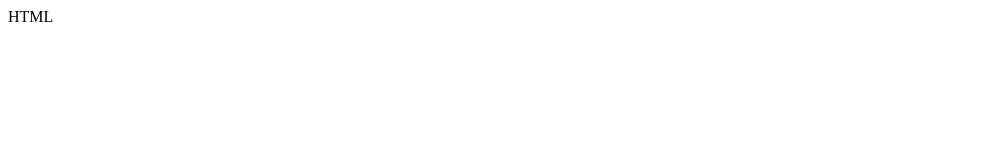
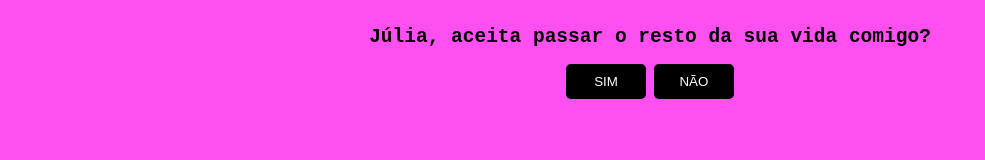
Before and after one commit to erysj/together.github.io, a plain HTML site: page index.html in a window 1280 px wide. Shown: the whole page, without its empty margins (0-985 px from the left). Drawn offline with Linux system fonts and the light colour scheme.

Commit message:
index.html

```diff
--- a/index.html
+++ b/index.html
@@ -1 +1,58 @@
-HTML
+<!DOCTYPE html>
+<html lang="en">
+<head>
+    <meta charset="UTF-8">
+    <meta name="viewport" content="width=device-width, initial-scale=1.0">
+    <title>Pedido inrrecusavél</title>
+</head>
+<body>
+    <div id="conteudo">
+     <h2>Júlia, aceita passar o resto da sua vida comigo?</h2>
+     <button class="btn" onclick="sim()">SIM</button>
+     <button class="btn" onclick="desvia(this)" onmouseover="desvia(this)">NÃO</button>
+    </div>
+</body>
+
+<style>
+   #conteudo {
+       background: #ff35efde;
+       width: 100%;
+       height: 100%;
+       position: fixed;
+       top: 0;
+       left: 0;
+       padding: 10px;
+       text-align: center;
+       font-family: monospace;
+   }
+   .btn {
+       background: black;
+       color: white;
+       border: none;
+       padding: 10px;
+       width: 80px;
+       border-radius: 5px;
+   }
+</style>
+
+<script>
+    function sim(){
+     alert("A sua resposta foi sim... Então ta destinada a passar o resto da vida comigo!:)")
+    }
+
+    function desvia(t){
+     var btn = t;
+     btn.style.position = 'absolute';
+     btn.style.bottom = geraPosicao(10, 90);
+     btn.style.left = geraPosicao(10, 90);
+     console.log("opa, desviei...")
+    }
+
+    randomNumber(0, 100);
+
+    function geraPosicao(min, max) {
+        return (Math.random() * (max - min) + min) + "%";
+}
+</script>
+
+</html>
```
